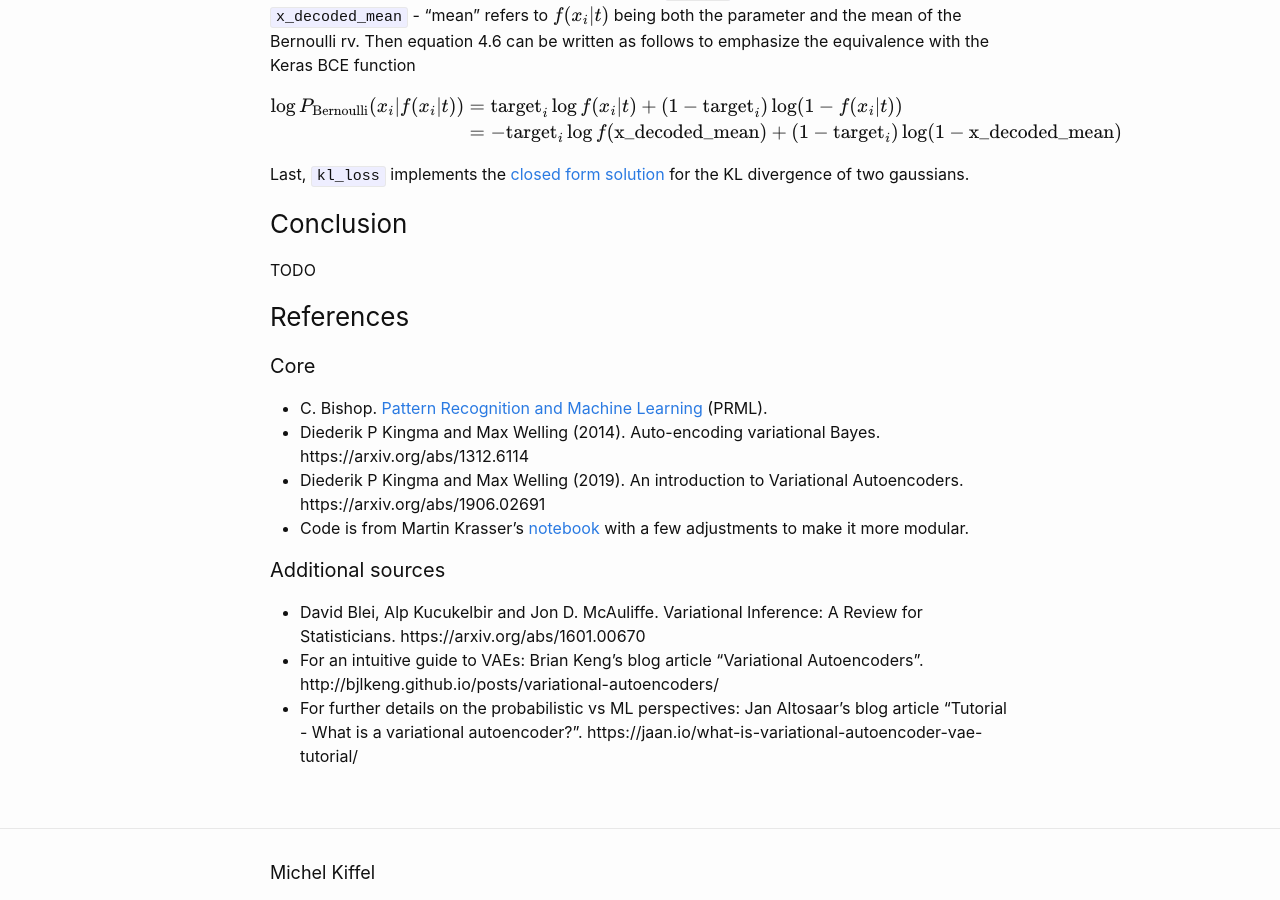
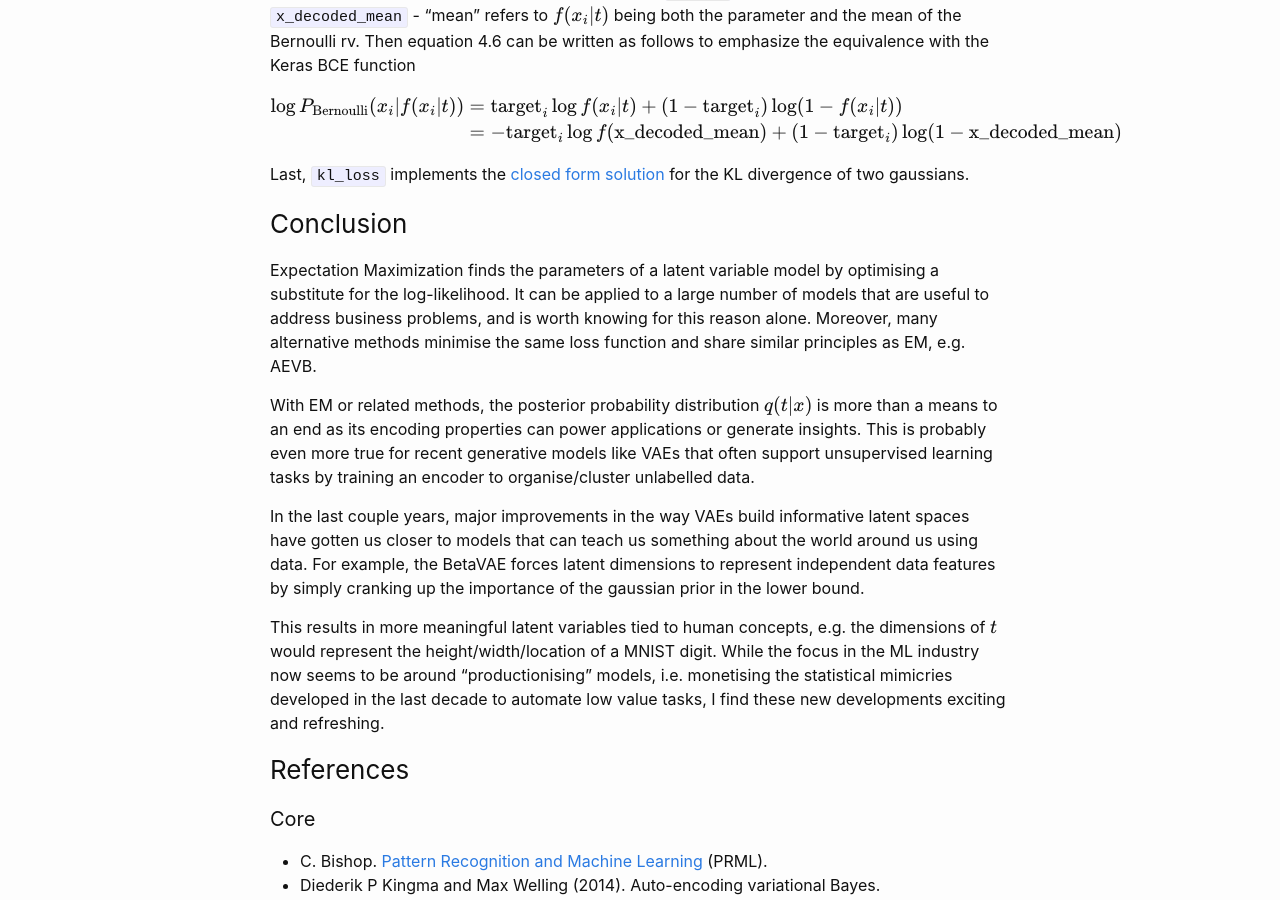
Before and after one commit to mkffl/mkffl.github.io, a Jekyll site: the page built from _posts/2020-05-26-Expectation-maximization-part-2.markdown, in a window 1280 px wide and 900 px high, scrolled down 13629 px. Built offline with Jekyll 4.4.1, drawn with Linux system fonts in a browser that asks for light colours; formulas are drawn with MathJax 3.

Commit message:
Add conclusion

```diff
--- a/_posts/2020-05-26-Expectation-maximization-part-2.markdown
+++ b/_posts/2020-05-26-Expectation-maximization-part-2.markdown
@@ -415,7 +415,13 @@ Last, `kl_loss` implements the [closed form solution](https://en.wikipedia.org/w
 
 ### Conclusion
 
-TODO
+Expectation Maximization finds the parameters of a latent variable model by optimising a substitute for the log-likelihood. It can be applied to a large number of models that are useful to address business problems, and is worth knowing for this reason alone. Moreover, many alternative methods minimise the same loss function and share similar principles as EM, e.g. AEVB.
+
+With EM or related methods, the posterior probability distribution $q(t \vert x)$ is more than a means to an end as its encoding properties can power applications or generate insights. This is probably even more true for recent generative models like VAEs that often support unsupervised learning tasks by training an encoder to organise/cluster unlabelled data.
+
+In the last couple years, major improvements in the way VAEs build informative latent spaces have gotten us closer to models that can teach us something about the world around us using data. For example, the BetaVAE forces latent dimensions to represent independent data features by simply cranking up the importance of the gaussian prior in the lower bound.
+
+This results in more meaningful latent variables tied to human concepts, e.g. the dimensions of $t$ would represent the height/width/location of a MNIST digit. While the focus in the ML industry now seems to be around “productionising” models, i.e. monetising the statistical mimicries developed in the last decade to automate low value tasks, I find these new developments exciting and refreshing.
 
 <a name="refs"></a>
 ### References
```
